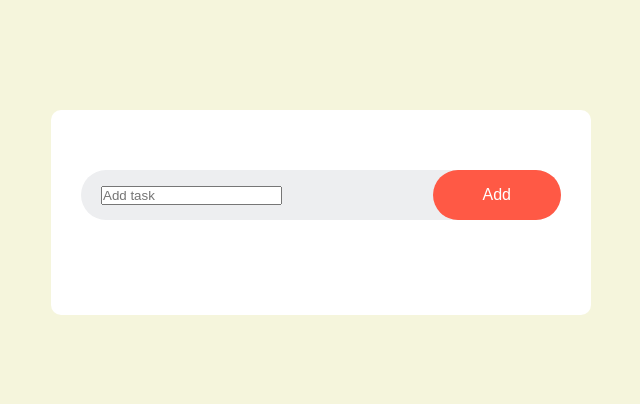
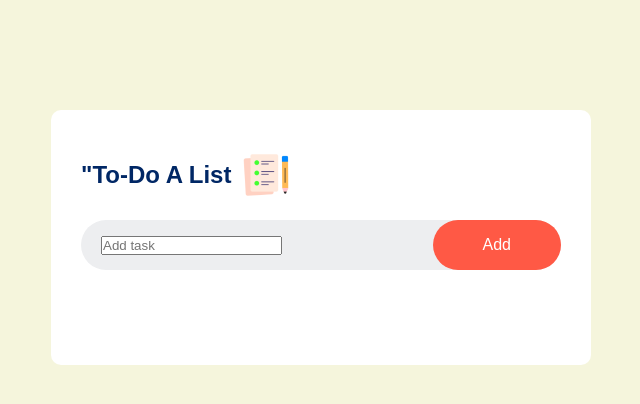
Before and after one commit to U210709718/To.Do.List.github.io, a plain HTML site: page index.html in a window 1280 px wide. Shown: the whole page, without its empty margins (319-959 px from the left). Drawn offline with Linux system fonts and the light colour scheme.

Commit message:
Update index.html

```diff
--- a/index.html
+++ b/index.html
@@ -10,7 +10,7 @@
 <body>
 <div class="container">
     <div class="todo-app">
-       <h2 style="text-align: center;>"To-Do A List  <img src="To-Do-Img/images/icon.png"></h2>
+       <h2 >"To-Do A List  <img src="To-Do-Img/images/icon.png"></h2>
        <div class="row">
             <input type="text" id="input-box" placeholder="Add task" >
             <button onclick="addTask()"> Add</button>
```
